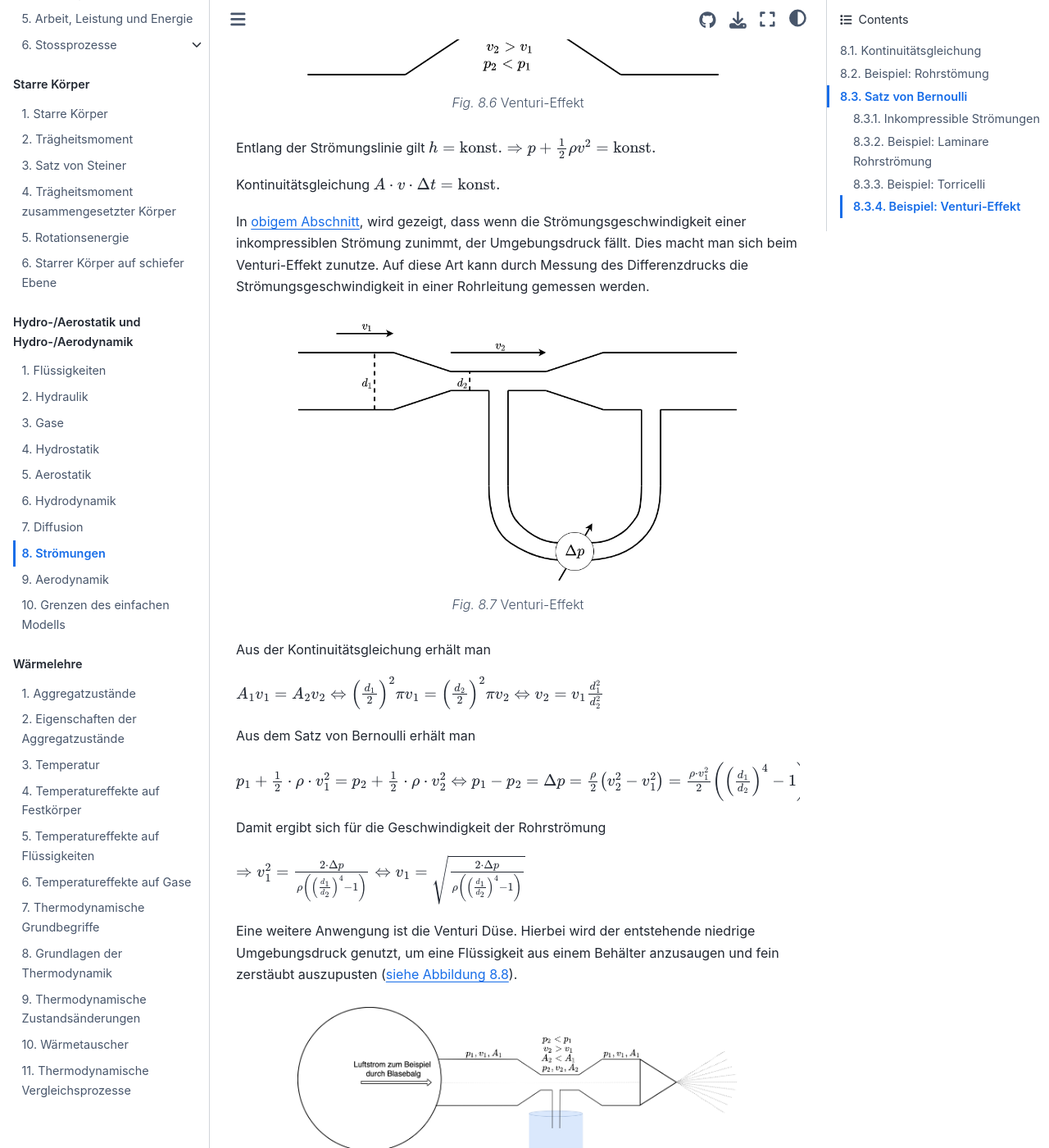
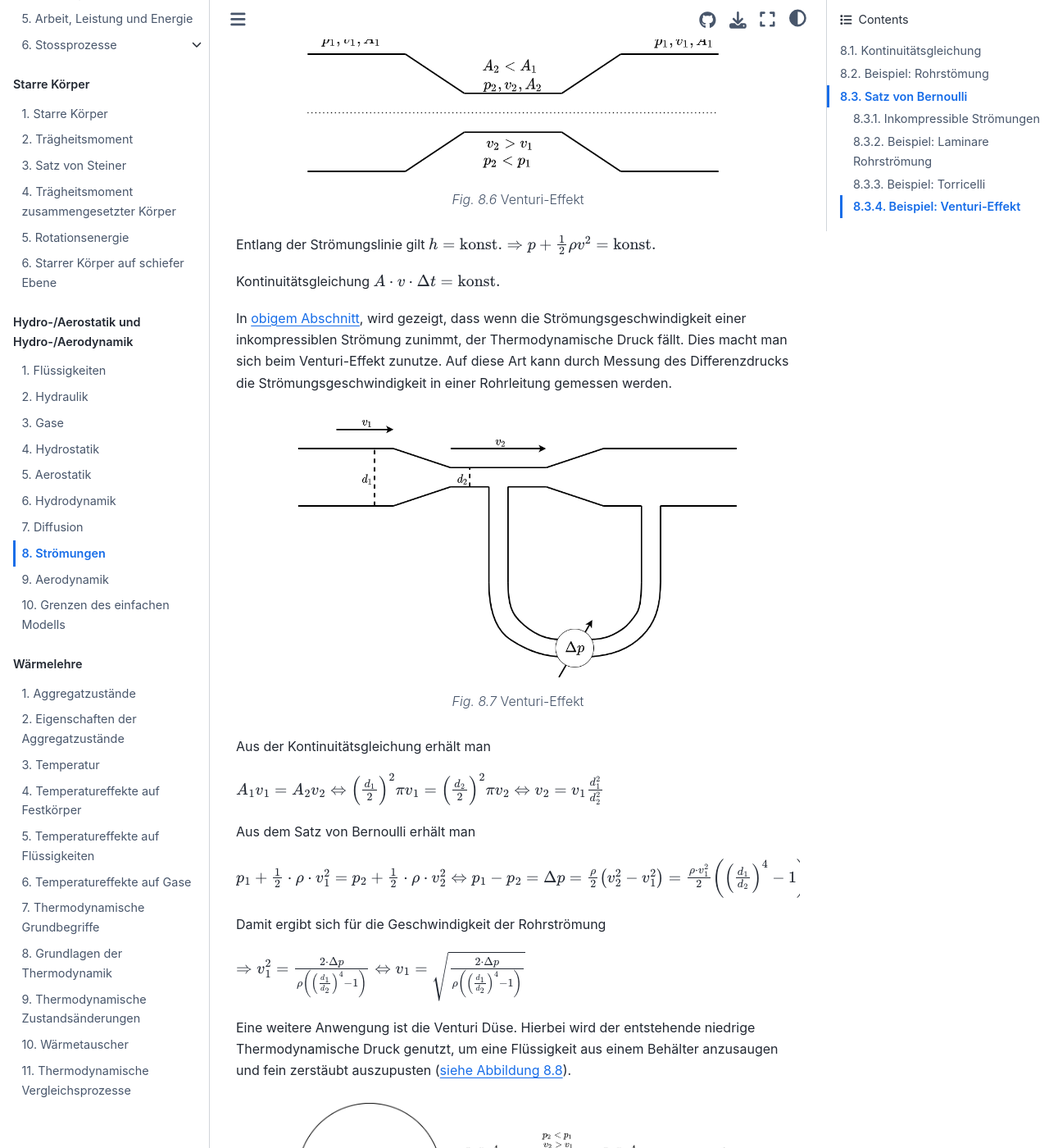
Before and after one commit to EUPhysik/LecturePhysicsOne, a Jupyter Book: the page built from book/Hydraulik/stroemungen.md, in a window 1280 px wide and 1400 px high, scrolled down 5351 px. Shown: the whole window at 82% size. Built offline with Jupyter Book 1.0.4 settings and Sphinx 7.4.7 and the Sphinx Book theme 1.1.4, drawn with Linux system fonts in a browser that asks for light colours; some of the changed text lies outside the part shown.

Commit message:
Umgebungsdruck in thermodynamischer Druck geändert, Rechung zur laminaren Rohrströmung korrigiert.

````diff
--- a/book/Hydraulik/stroemungen.md
+++ b/book/Hydraulik/stroemungen.md
@@ -91,7 +91,7 @@
 
 Dabei ist
 
-$p_0$ der Umgebungsdruck, der derjenige Anteil des statischen Drucks ist, der nicht aus dem Eigengewicht des Fluids resultiert
+$p_0$ der Thermodynamische Druck, der derjenige Anteil des statischen Drucks ist, der nicht aus dem Eigengewicht des Fluids resultiert, sondern aus der inneren Energie des Fluids.
 
 $\rho g h$ der hydrostatische Druck
 
@@ -137,7 +137,11 @@
 
 Mit $\Delta s = v \, \Delta t$ erhält man $A_1 \cdot v_1 \cdot \Delta t = A_2 \cdot v_2 \cdot \Delta t \Leftrightarrow v_2 = v_1 \frac{A_1}{A_2} = \frac{8}{4}\cdot 4 \, m/s = 8 \, m/s $
 
-$p_2 = p_1 + \frac{\rho}{2}\left(v_1^2 - v_2^2\right) =  p_1 + \frac{\rho}{2} v_1^2\left(1 - \left( \frac{A_1}{A_2} \right)^2\right) = 4 \cdot 10^5 \frac{kg \cdot m}{s^2}\, \text{bar} + \frac{1000 \, kg/m^3}{2}\cdot 4 \, m/s \cdot \left(1 - 4 \right) = 3.76 \, bar$
+$p_2 = p_1 + \frac{\rho}{2}\left(v_1^2 - v_2^2\right) =  p_1 + \frac{\rho}{2} v_1^2\left(1 - \left( \frac{A_1}{A_2} \right)^2\right)$
+
+$= 4 \cdot 10^5 \frac{N}{m^2} + \frac{1000 \, kg/m^3}{2}\cdot 4 \, m/s \cdot \left(1 - \left(\frac{80 \, cm^2}{40 \, cm^2}\right)^2 \right) $
+
+$= 4 \cdot 10^5 \frac{kg}{m \cdot s^2} + \frac{1000 \, kg/m^3}{2}\cdot 4 \, m/s \cdot \left(1 - 4 \right) =  3.94 \, bar$
 
 ### Beispiel: Torricelli
 
@@ -175,7 +179,7 @@
 
 Kontinuitätsgleichung $A \cdot v \cdot \Delta t = \text{konst.}$
 
-In [obigem Abschnitt](./stroemungen.html#beispiel-laminare-rohrströmung), wird gezeigt, dass wenn die Strömungsgeschwindigkeit einer inkompressiblen Strömung zunimmt, der Umgebungsdruck fällt. Dies macht man sich beim Venturi-Effekt zunutze. Auf diese Art kann durch Messung des Differenzdrucks die Strömungsgeschwindigkeit in einer Rohrleitung gemessen werden.
+In [obigem Abschnitt](./stroemungen.html#beispiel-laminare-rohrströmung), wird gezeigt, dass wenn die Strömungsgeschwindigkeit einer inkompressiblen Strömung zunimmt, der Thermodynamische Druck fällt. Dies macht man sich beim Venturi-Effekt zunutze. Auf diese Art kann durch Messung des Differenzdrucks die Strömungsgeschwindigkeit in einer Rohrleitung gemessen werden.
 
 
 ```{figure} Bilder/Venturi_Messung.png
@@ -199,7 +203,7 @@
 
 $\Rightarrow v_1^2 = \frac{2\cdot \Delta p}{\rho \left( \left( \frac{d_1}{d_2} \right)^4 - 1 \right)} \Leftrightarrow v_1 = \sqrt{\frac{2\cdot \Delta p}{\rho \left( \left( \frac{d_1}{d_2} \right)^4 - 1 \right)}}$
 
-Eine weitere Anwengung ist die Venturi Düse. Hierbei wird der entstehende niedrige Umgebungsdruck genutzt, um eine Flüssigkeit aus einem Behälter anzusaugen und fein zerstäubt auszupusten ({numref}`siehe Abbildung %s <Venturi-4>`).
+Eine weitere Anwengung ist die Venturi Düse. Hierbei wird der entstehende niedrige Thermodynamische Druck genutzt, um eine Flüssigkeit aus einem Behälter anzusaugen und fein zerstäubt auszupusten ({numref}`siehe Abbildung %s <Venturi-4>`).
 
  ```{figure} Bilder/VenturiDuese.png
 ---
````
Also changed, not shown: other parts of book/Hydraulik/stroemungen.md (+1 -1 lines).
